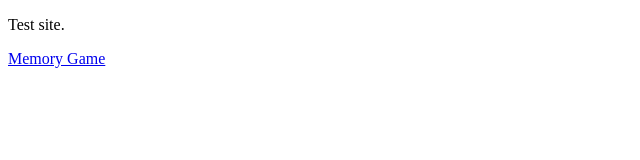
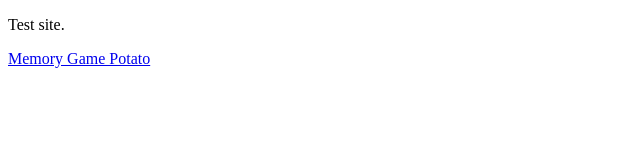
Before and after one commit to Owlkin/owlkin.github.io, a plain HTML site: page index.html in a window 1280 px wide. Shown: the full height of the page, 0-640 px from the left. Drawn offline with Linux system fonts and the light colour scheme.

Commit message:
Testing potato?

```diff
--- a/index.html
+++ b/index.html
@@ -9,7 +9,7 @@
 				<p>Test site.</p>
     		</div>
 			<div>
-				<a href="/memorygame/index.html">Memory Game</a>
+				<a href="/memorygame/index.html">Memory Game Potato</a>
 			</div>
 		</div>
 	</body>
```
